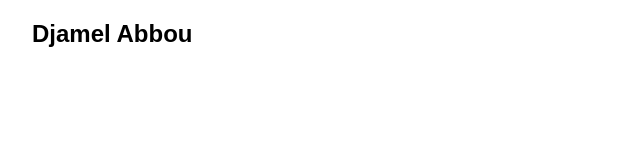
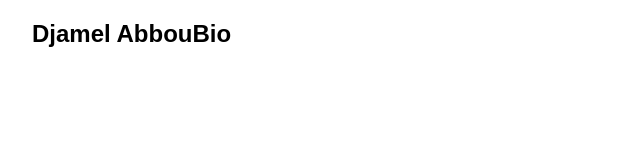
Before and after one commit to DjamelAbbou/nextjs-mdx, a Next.js app: page / in a window 1280 px wide. Shown: the top 160 px of the page, without its empty margins (0-640 px from the left). Built offline with nearby package versions, Linux system fonts and the light colour scheme.

Commit message:
forgot to add href to link component

```diff
--- a/src/components/navbar.js
+++ b/src/components/navbar.js
@@ -7,8 +7,8 @@ export default function Navbar() {
         <Link href="/" passhref>
             <h2 className='pointer'>Djamel Abbou</h2>
         </Link>
-        <Link>
-            <h2></h2>
+        <Link href="/bio" passhref>
+            <h2 className='pointer'>Bio</h2>
         </Link>
     </nav>
   )
```
